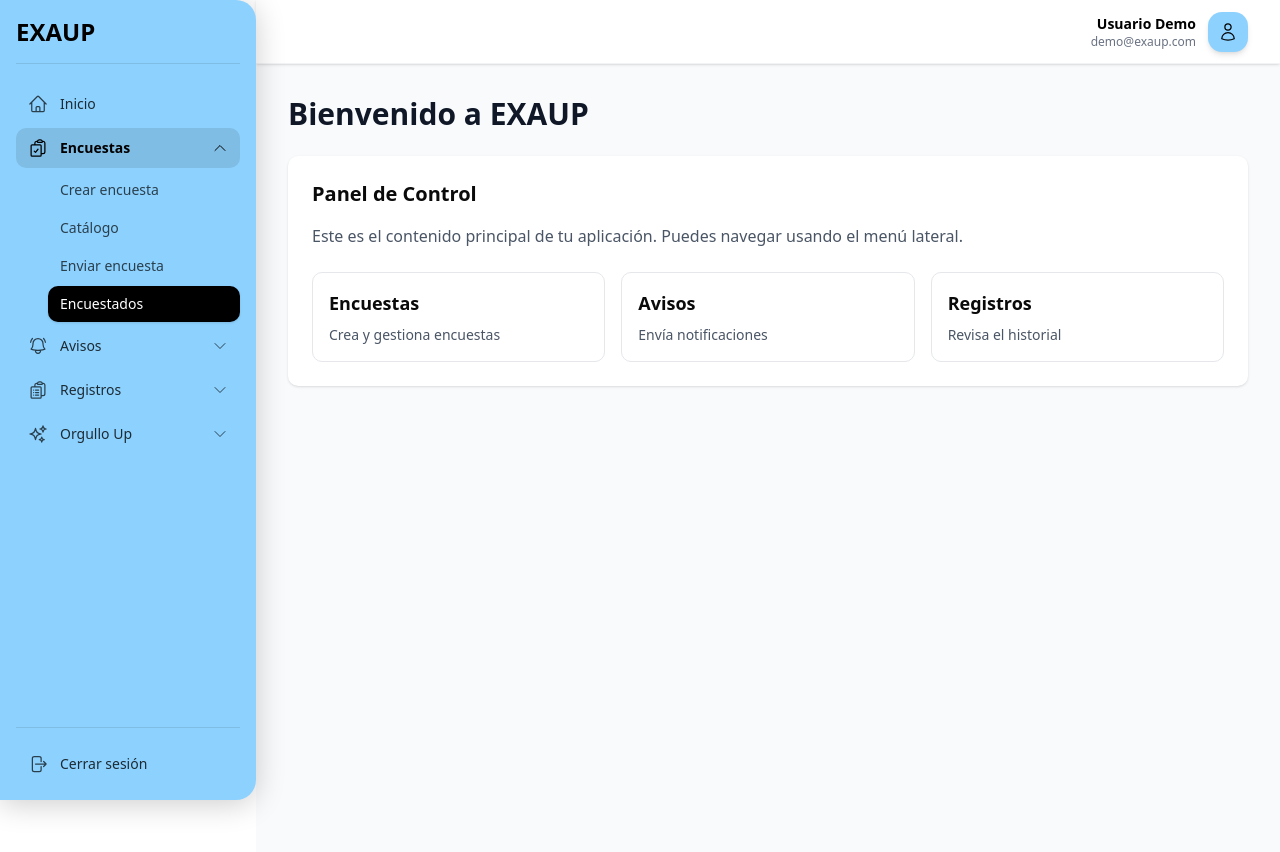
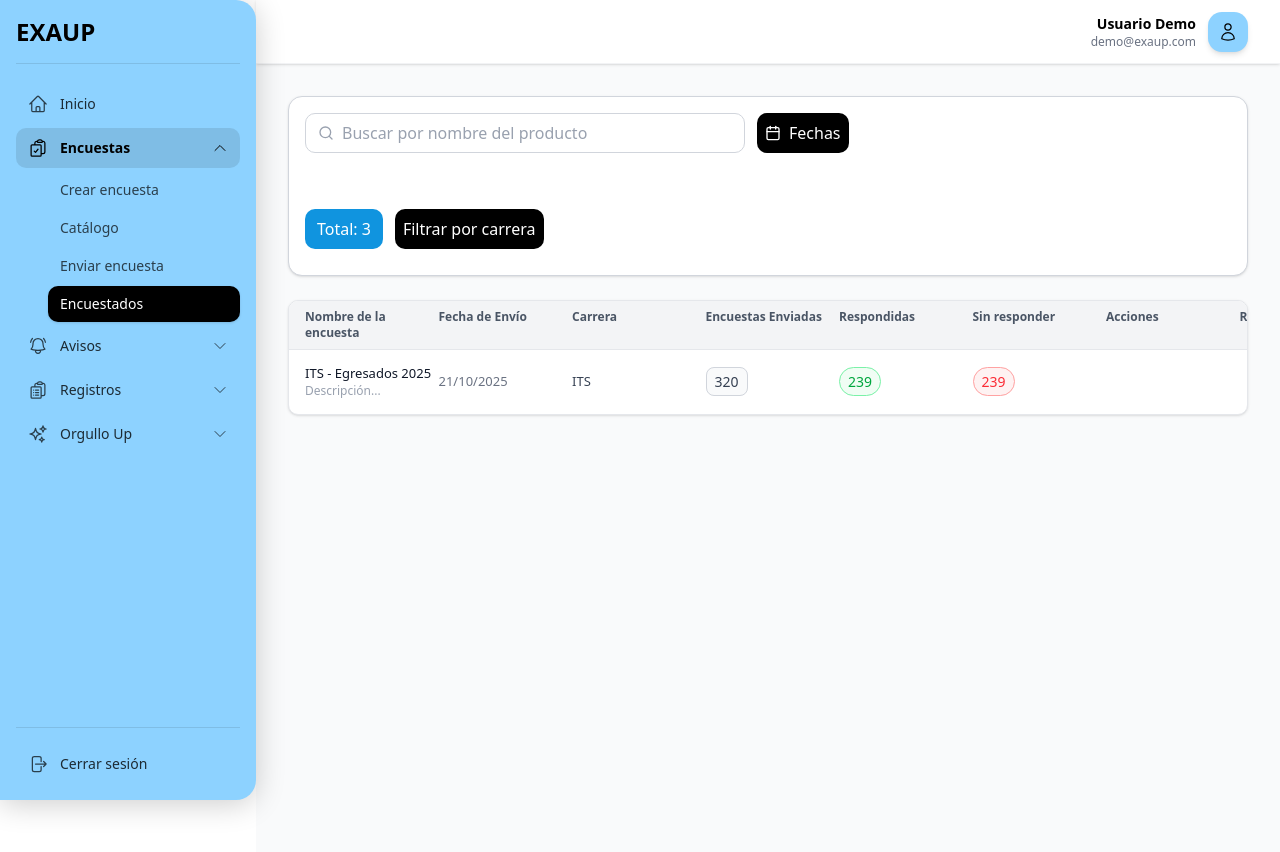
Before and after one commit to Maax9o9/EgresadosUP, a React (Vite) app: page /respondents in a window 1280 px wide. Shown: the top 852 px of the page. Built offline with nearby package versions, Linux system fonts and the light colour scheme.

Commit message:
feat: Vista catalogo, encuestados

```diff
--- a/package.json
+++ b/package.json
@@ -12,6 +12,7 @@
   "dependencies": {
     "@headlessui/react": "^2.2.9",
     "@heroicons/react": "^2.2.0",
+    "lucide-react": "^0.553.0",
     "react": "^19.1.1",
     "react-dom": "^19.1.1",
     "react-router-dom": "^7.9.5",
--- a/src/App.tsx
+++ b/src/App.tsx
@@ -2,6 +2,9 @@ import { useEffect } from 'react'
 import { useAuth } from './contexts/AuthContext'
 import Layout from './shared/components/layout/Layout'
 import HomePage from './features/home/HomePage'
+import RespondentsPage from './features/form/presentation/page/respondents-page/RespondentsPage'
+import CatalogPage from './features/form/presentation/page/catalog-page/CatalogPage'
+import { Routes, Route } from 'react-router-dom'
 
 function App() {
   const { login } = useAuth()
@@ -18,7 +21,11 @@ function App() {
 
   return (
     <Layout>
-      <HomePage />
+      <Routes>
+        <Route path="/" element={<HomePage />} />
+  <Route path="/respondents" element={<RespondentsPage />} />
+  <Route path="/survey-catalog" element={<CatalogPage />} />
+      </Routes>
     </Layout>
   )
 }
--- /dev/null
+++ b/src/features/form/presentation/components/catalog-table/CatalogTable.tsx
@@ -0,0 +1,55 @@
+import type { FunctionComponent } from "react";
+import { Trash2, Pencil } from "lucide-react";
+
+const CatalogTable: FunctionComponent = () => {
+  return (
+    <div className="w-full bg-white rounded-md border border-gray-200 overflow-hidden text-[13px] text-gray-700 font-inter">
+      <div className="overflow-x-auto">
+        <div className="min-w-[1100px]">
+          {/* Encabezado */}
+          <div className="grid grid-cols-[40px_2fr_3fr_150px_80px_100px] bg-gray-100 text-gray-500 font-medium py-2 px-4 text-xs items-center">
+            <div className="flex items-center justify-center">
+              <input type="checkbox" className="w-3 h-3 accent-blue-500" />
+            </div>
+            <div>Título</div>
+            <div>Descripción</div>
+            <div>Fecha de creación</div>
+            <div className="text-center">Reactivos</div>
+            <div className="text-center">Acciones</div>
+          </div>
+
+          <div className="grid grid-cols-[40px_2fr_3fr_150px_80px_100px] items-center border-t border-gray-200 py-3 px-4 text-[13px] hover:bg-gray-50">
+            <div className="flex items-center justify-center">
+              <input type="checkbox" className="w-3 h-3 accent-blue-500" />
+            </div>
+
+            <div className="font-medium text-gray-900">Encuesta 2025</div>
+
+            <div className="text-gray-500 text-[13px] leading-snug">
+              Ejemplo de descripción <br /> para descripciones largas
+            </div>
+
+            <div className="text-gray-500 text-[13px]">21/10/2025</div>
+
+            <div className="flex justify-center">
+              <span className="px-3 py-[2px] rounded-md border border-gray-300 bg-gray-50 text-gray-600 text-xs font-medium">
+                30
+              </span>
+            </div>
+
+            <div className="flex justify-center items-center gap-3">
+              <button className="text-gray-500 hover:text-red-500">
+                <Trash2 className="w-4 h-4" />
+              </button>
+              <button className="text-gray-500 hover:text-blue-600">
+                <Pencil className="w-4 h-4" />
+              </button>
+            </div>
+          </div>
+        </div>
+      </div>
+    </div>
+  );
+};
+
+export default CatalogTable;
--- /dev/null
+++ b/src/features/form/presentation/components/catlog-filter/CatalogFilter.tsx
@@ -0,0 +1,34 @@
+import type { FunctionComponent } from "react";
+import { Calendar, Search } from "lucide-react";
+
+const CatalogFilter: FunctionComponent = () => {
+  return (
+    <div className="w-full bg-white border border-gray-300 rounded-xl p-4 flex flex-col justify-between gap-4 shadow-sm min-h-[180px]">
+      <div className="flex items-center gap-3">
+        <div className="flex items-center border border-gray-300 rounded-lg px-3 w-[440px] h-[40px] bg-white">
+          <Search className="text-gray-400 w-4 h-4 mr-2" />
+          <input
+            type="text"
+            placeholder="Buscar por nombre del producto"
+            className="flex-1 outline-none text-gray-600 placeholder-gray-400 font-medium"
+          />
+        </div>
+        <button className="flex items-center justify-center gap-2 bg-black text-white rounded-lg px-2 h-[40px]">
+          <Calendar className="w-4 h-4" />
+          Fechas
+        </button>
+      </div>
+
+      <div className="flex items-center gap-3 mb-2.5">
+        <button className="bg-[#1094DF] text-white rounded-lg px-3 h-[40px] font-medium">
+          Total: 3
+        </button>
+        <select className="bg-black text-white rounded-lg px-2 h-[40px] font-medium appearance-none cursor-pointer">
+          <option>Filtrar por carrera</option>
+        </select>
+      </div>
+    </div>
+  );
+};
+
+export default CatalogFilter;
--- /dev/null
+++ b/src/features/form/presentation/components/table-filter/TableFilter.tsx
@@ -0,0 +1,34 @@
+import type { FunctionComponent } from "react";
+import { Calendar, Search } from "lucide-react";
+
+const Filtros: FunctionComponent = () => {
+  return (
+    <div className="w-full bg-white border border-gray-300 rounded-xl p-4 flex flex-col justify-between gap-4 shadow-sm min-h-[180px]">
+      <div className="flex items-center gap-3">
+        <div className="flex items-center border border-gray-300 rounded-lg px-3 w-[440px] h-[40px] bg-white">
+          <Search className="text-gray-400 w-4 h-4 mr-2" />
+          <input
+            type="text"
+            placeholder="Buscar por nombre del producto"
+            className="flex-1 outline-none text-gray-600 placeholder-gray-400 font-medium"
+          />
+        </div>
+        <button className="flex items-center justify-center gap-2 bg-black text-white rounded-lg px-2 h-[40px]">
+          <Calendar className="w-4 h-4" />
+          Fechas
+        </button>
+      </div>
+
+      <div className="flex items-center gap-3 mb-2.5">
+        <button className="bg-[#1094DF] text-white rounded-lg px-3 h-[40px] font-medium">
+          Total: 3
+        </button>
+        <select className="bg-black text-white rounded-lg px-2 h-[40px] font-medium appearance-none cursor-pointer">
+          <option>Filtrar por carrera</option>
+        </select>
+      </div>
+    </div>
+  );
+};
+
+export default Filtros;
--- /dev/null
+++ b/src/features/form/presentation/components/table/Table.tsx
@@ -0,0 +1,63 @@
+import type { FunctionComponent } from "react";
+
+const Content: FunctionComponent = () => {
+  return (
+    <div className="w-full bg-white rounded-lg border border-gray-200 overflow-hidden shadow-sm text-xs text-gray-700 font-inter">
+      <div className="overflow-x-auto">
+        <div className="min-w-[1100px]">
+          <div className="grid grid-cols-8 bg-gray-100 text-gray-600 font-semibold py-2 px-4 text-[12px]">
+            <div>Nombre de la encuesta</div>
+            <div>Fecha de Envío</div>
+            <div>Carrera</div>
+            <div>Encuestas Enviadas</div>
+            <div>Respondidas</div>
+            <div>Sin responder</div>
+            <div>Acciones</div>
+            <div>Reenvio</div>
+          </div>
+
+          <div className="grid grid-cols-8 items-center border-t border-gray-200 py-3 px-4 hover:bg-gray-50 transition text-[13px]">
+            <div>
+              <div className="font-medium text-gray-900 text-[13px]">ITS - Egresados 2025</div>
+              <div className="text-gray-400 text-xs">Descripción...</div>
+            </div>
+
+            <div className="text-gray-500 text-[13px]">21/10/2025</div>
+
+            <div className="text-gray-700 text-[13px]">ITS</div>
+
+            <div>
+              <span className="px-2 py-1 rounded-md border border-gray-300 bg-gray-50 text-gray-700 text-sm font-medium">
+                320
+              </span>
+            </div>
+
+            <div>
+              <span className="px-2 py-1 rounded-full border border-green-300 bg-green-50 text-green-600 font-medium text-sm">
+                239
+              </span>
+            </div>
+
+            <div>
+              <span className="px-2 py-1 rounded-full border border-red-300 bg-red-50 text-red-500 font-medium text-sm">
+                239
+              </span>
+            </div>
+
+            <div className="flex items-center gap-3 justify-start">
+              {/* Acciones - vacío por ahora */}
+            </div>
+
+            <div className="text-right">
+              <button className="text-blue-600 hover:underline font-semibold text-sm">
+                ¿Reenviar Encuestas?
+              </button>
+            </div>
+          </div>
+        </div>
+      </div>
+    </div>
+  );
+};
+
+export default Content;
--- /dev/null
+++ b/src/features/form/presentation/page/catalog-page/CatalogPage.tsx
@@ -0,0 +1,16 @@
+import type { FunctionComponent } from 'react'
+import CatalogFilter from '../../components/catlog-filter/CatalogFilter'
+import CatalogTable from '../../components/catalog-table/CatalogTable'
+
+const CatalogPage: FunctionComponent = () => {
+  return (
+    <div className="max-w-7xl mx-auto">
+      <div className="space-y-6">
+        <CatalogFilter />
+        <CatalogTable />
+      </div>
+    </div>
+  )
+}
+
+export default CatalogPage
--- /dev/null
+++ b/src/features/form/presentation/page/respondents-page/RespondentsPage.tsx
@@ -0,0 +1,16 @@
+import type { FunctionComponent } from 'react';
+import TableFilter from '../../components/table-filter/TableFilter';
+import Table from '../../components/table/Table';
+
+const RespondentsPage: FunctionComponent = () => {
+  return (
+    <div className="max-w-7xl mx-auto">
+      <div className="space-y-6">
+        <TableFilter />
+        <Table />
+      </div>
+    </div>
+  );
+};
+
+export default RespondentsPage;
```
Also changed, not shown: 1 other file (tests, documents, lock files or other folders).
